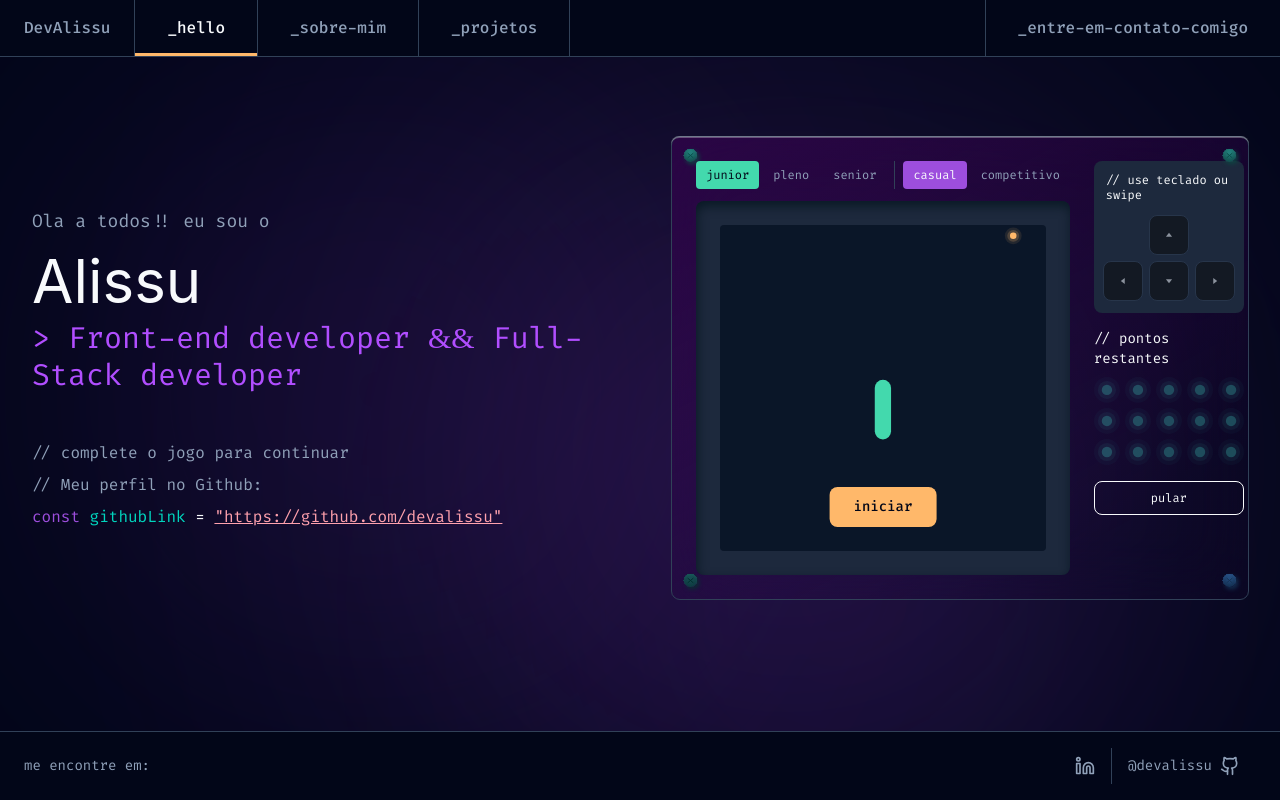
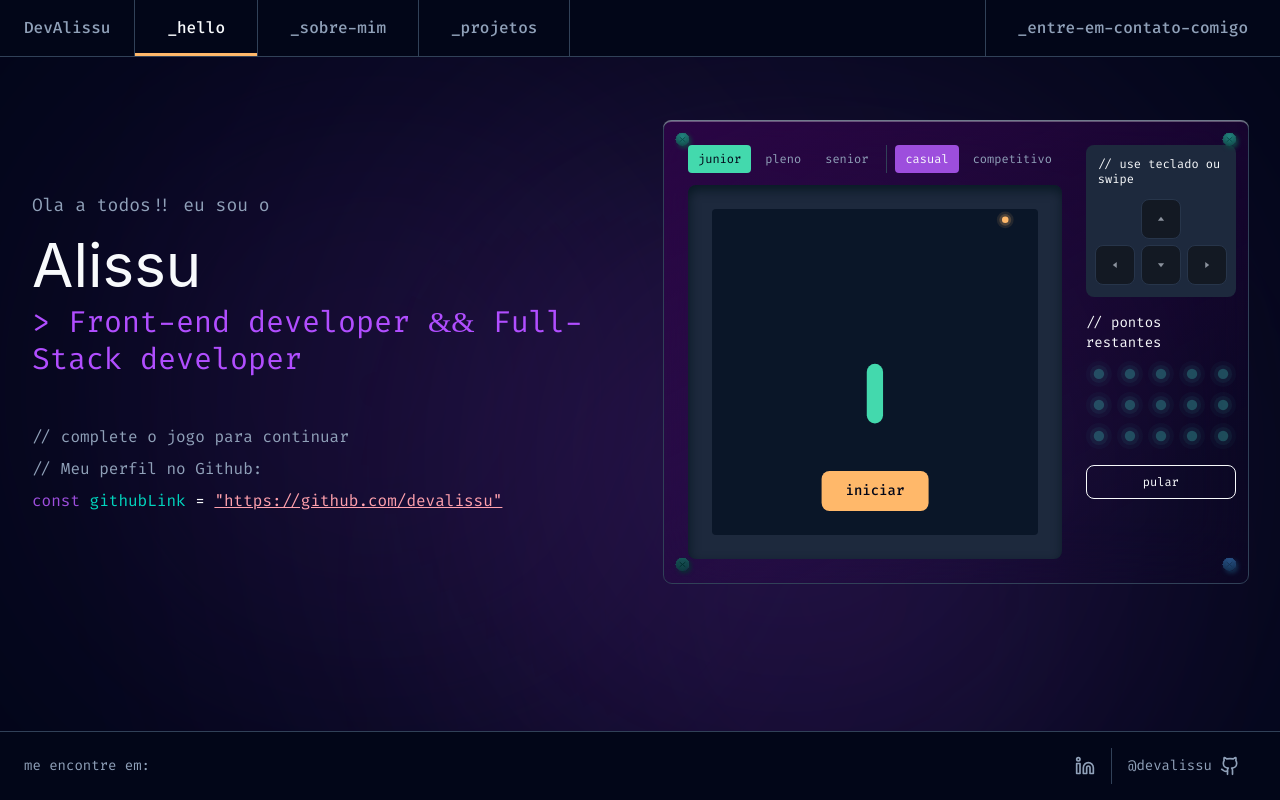
Before and after one commit to DevAlissu/portfolio, a React (Vite) app: page / in a window 1280 px wide. Built offline with nearby package versions, Linux system fonts and the light colour scheme; a web font is replaced by a local one.

Commit message:
corrige overflow vertical na HomePage
- troca h-full overflow-hidden por min-h-full no container
- reduz padding vertical em breakpoints menores
- permite scroll natural no main quando o jogo nao cabe

```diff
--- a/src/features/home/HomePage.tsx
+++ b/src/features/home/HomePage.tsx
@@ -6,9 +6,9 @@ const SnakeGame = lazy(() =>
 
 export function HomePage() {
   return (
-    <div className="h-full relative overflow-hidden">
-      <div className="relative z-10 container mx-auto px-4 sm:px-6 lg:px-8 py-8 sm:py-12 lg:py-20">
-        <div className="grid lg:grid-cols-2 gap-8 lg:gap-16 items-center">
+    <div className="min-h-full relative">
+      <div className="relative z-10 container mx-auto px-4 sm:px-6 lg:px-8 py-6 sm:py-10 lg:py-16">
+        <div className="grid lg:grid-cols-2 gap-8 lg:gap-12 items-center">
           <div className="space-y-8 lg:space-y-12">
             <div className="space-y-4">
               <p className="font-['Fira_Code',sans-serif] text-[#90a1b9] text-lg">
```
